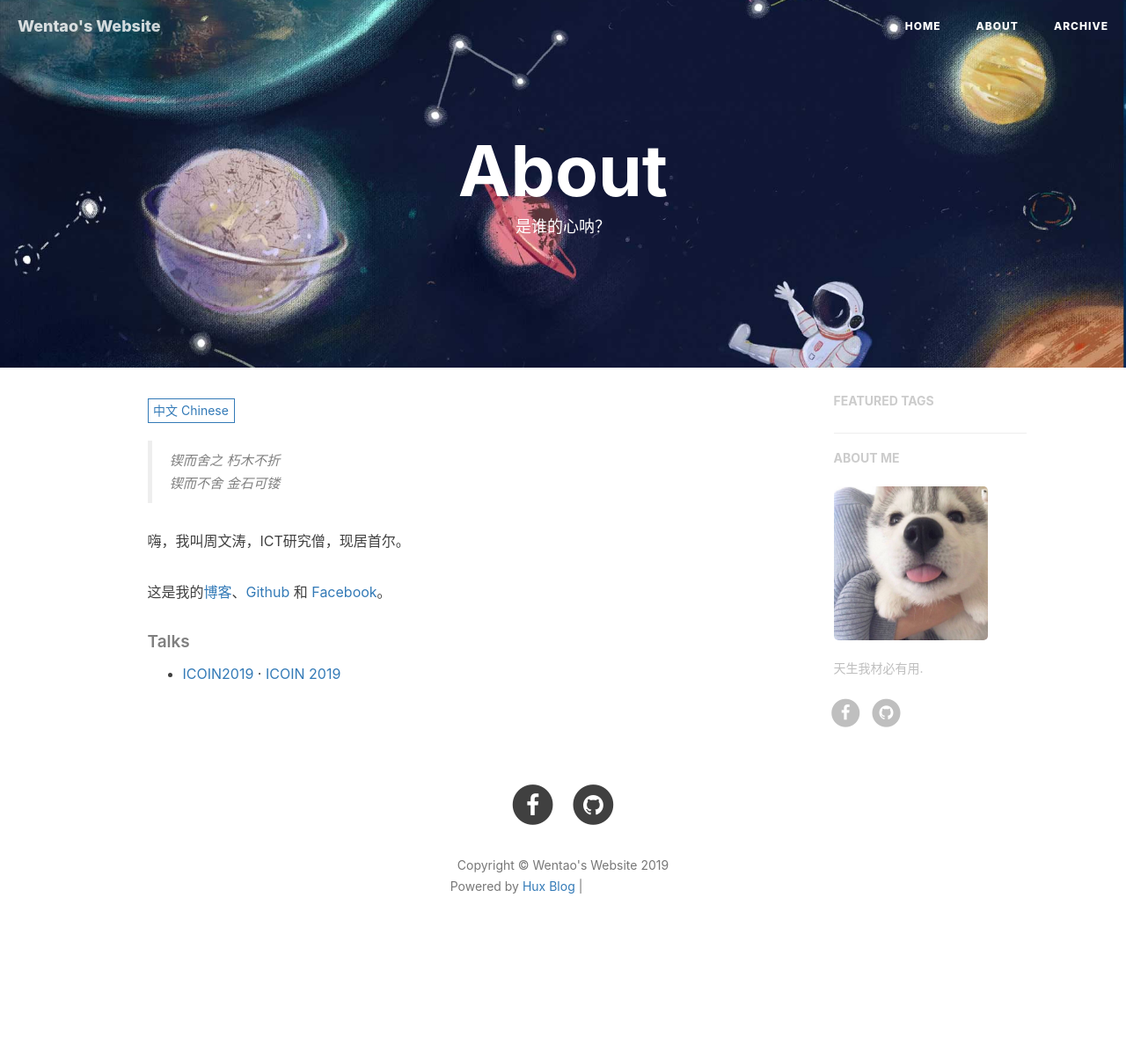
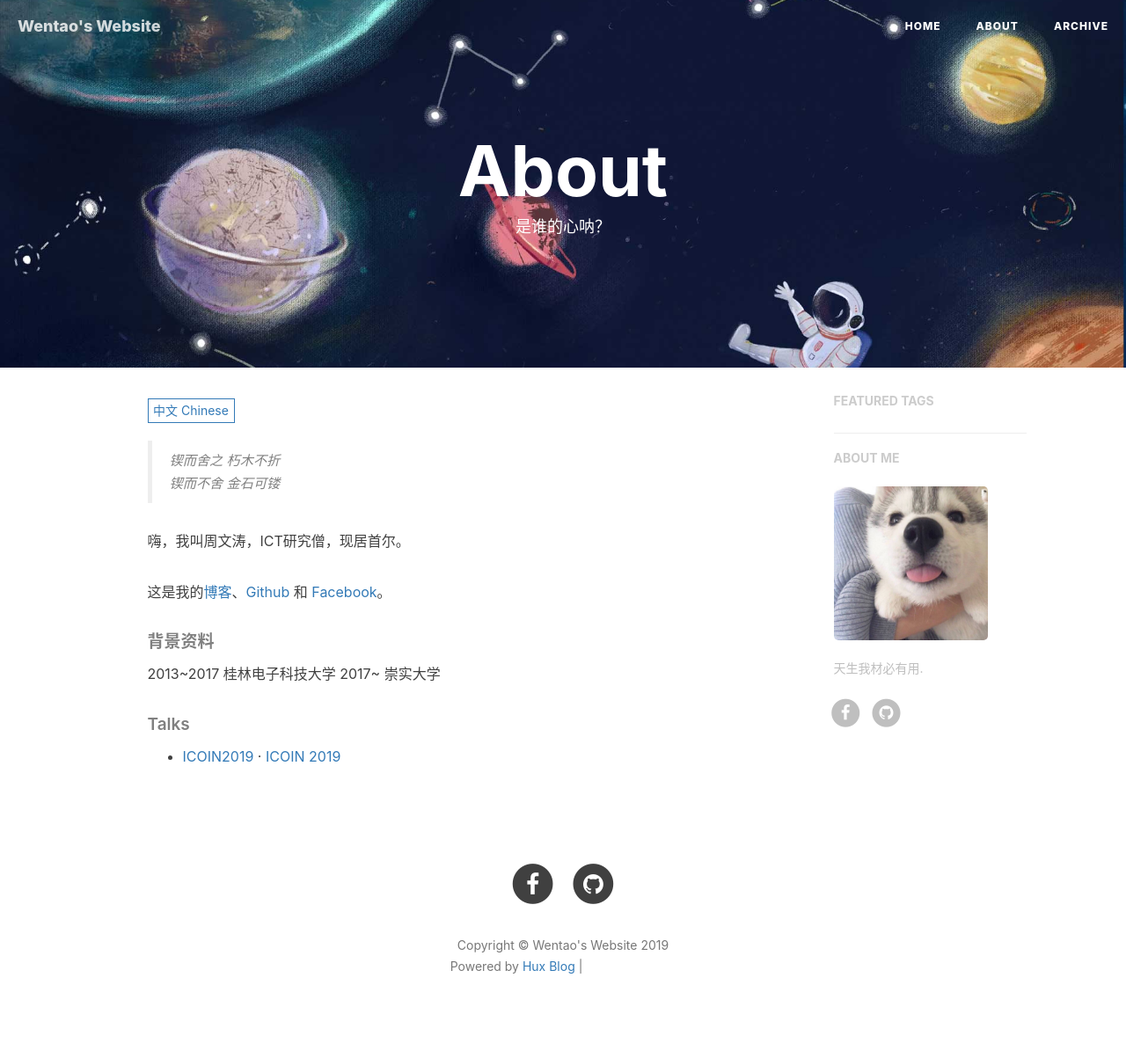
Before and after one commit to csxmt123/zhouwt612.github.io, a Jekyll site: the page built from about.html, in a window 1280 px wide. Shown: the whole page at 88% size. Built offline with Jekyll 4.4.1, drawn with Linux system fonts in a browser that asks for light colours; nearby versions of some CDN libraries; comment, search, counter and statistics services are not loaded; before the commit the page ends 1112 px from its top, so only the background shows below that; grey boxes are pictures that could not be loaded.

Commit message:
Update zh.md

```diff
--- a/_includes/about/zh.md
+++ b/_includes/about/zh.md
@@ -6,6 +6,13 @@
 这是我的[博客](https://wentaozhou.cn)、[Github](http://github.com/huxpro) 和 [Facebook](https://www.facebook.com/zhouwentao612)。
 
 
+##### 背景资料
+2013~2017 桂林电子科技大学
+2017~     崇实大学
+
+
+
+
 ##### Talks
 
 - [ICOIN2019][1] · [ICOIN 2019](http://http://icoin.org//)
```
